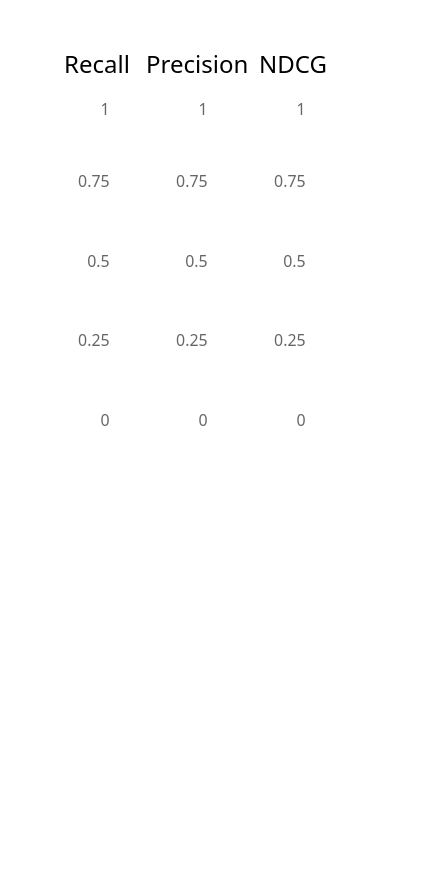
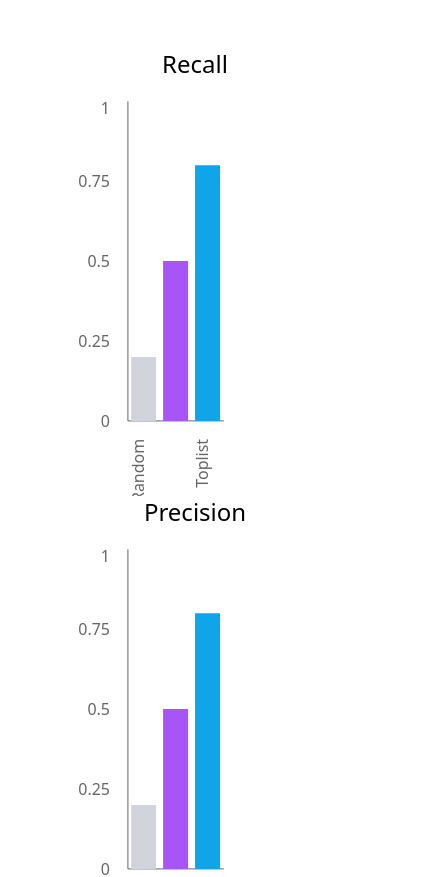
Before and after one commit to coder-saim/Recharts-Graph, a React (Create React App) app in the folder barchart/: page / in a window 390 px wide. Shown: the top 877 px of the page, 424 px wide, since content can reach past the window. Before the commit the page ends 844 px from the top, so only its background shows below. Built offline with nearby package versions, Linux system fonts and the light colour scheme.

Commit message:
graph done

```diff
--- a/barchart/src/App.tsx
+++ b/barchart/src/App.tsx
@@ -67,7 +67,7 @@
   };
 
   return (
-    <div className="grid grid-cols-3 m-12">
+    <div className="grid md:grid-cols-3 m-12">
       <CustomBarChart data={chartData1.data} chartTitle={chartData1.chartTitle} />
       <CustomBarChart data={chartData2.data} chartTitle={chartData2.chartTitle} />
       <CustomBarChart data={chartData3.data} chartTitle={chartData3.chartTitle} />
--- a/barchart/src/CustomBarChart.tsx
+++ b/barchart/src/CustomBarChart.tsx
@@ -69,7 +69,7 @@
 
             {/* <rect height={325} width={355} stroke="#000" fill="none" /> */}
 
-            <YAxis axisLine={false} dx={-10} tickLine={false} domain={[0, 1]} />
+            <YAxis axisLine={true} dx={-10} tickLine={false} domain={[0, 1]} />
             <Tooltip
               cursor={false}
               wrapperStyle={{ width: 100, backgroundColor: "#ffffff" }}
```
Also changed, not shown: 1 other file (tests, documents, lock files or other folders).
